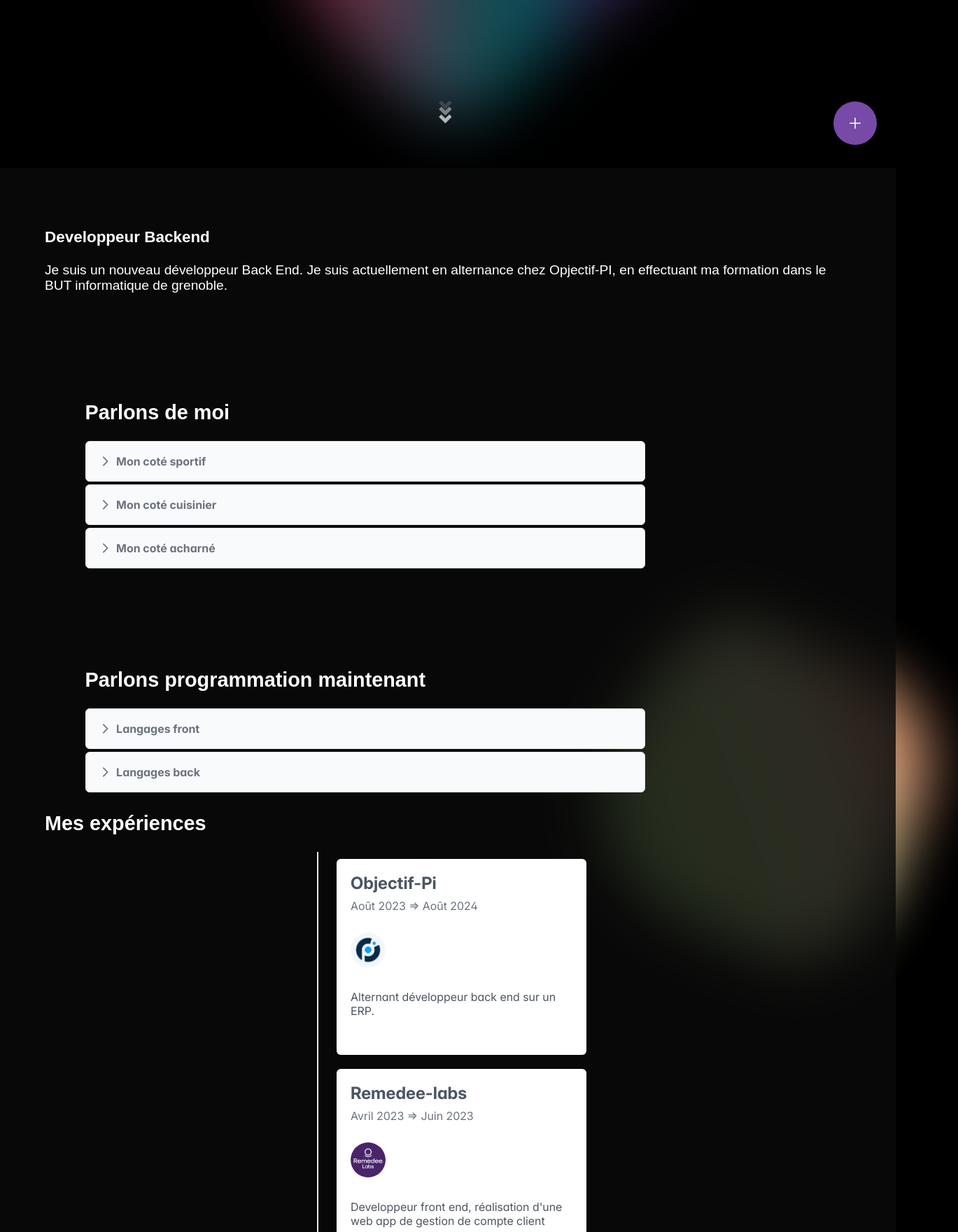
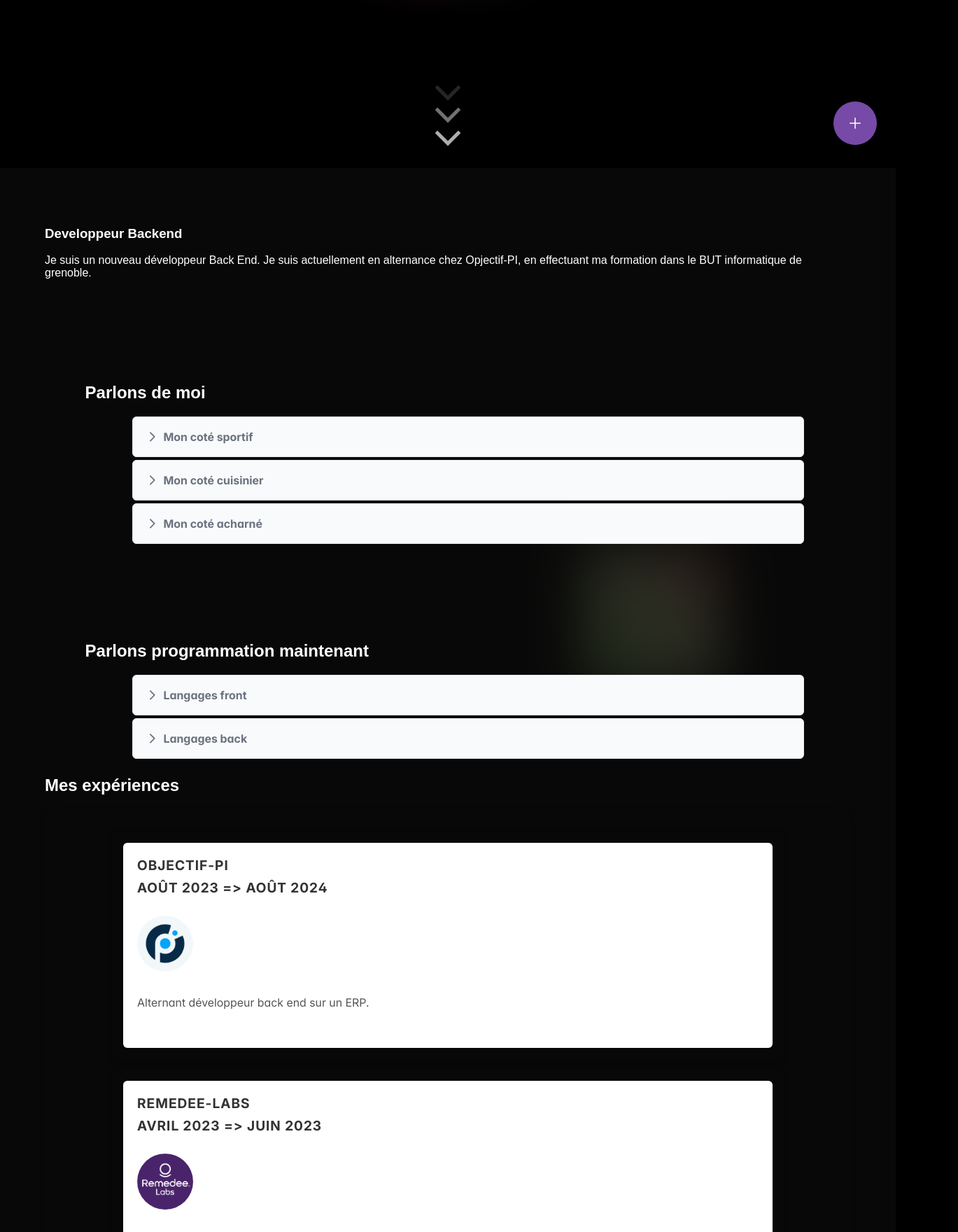
Before and after one commit to Aymdr404/Aymdr404.github.io, a React (Create React App) app: page / in a window 1280 px wide. Shown: the part 560-2320 px from the top of the page at 70% size, 1369 px wide, since content can reach past the window. Built offline with nearby package versions, Linux system fonts and the light colour scheme; a web font is replaced by a local one.

Commit message:
[FIX] Corecction des emplois

```diff
--- a/src/components/experiences/experiences.css
+++ b/src/components/experiences/experiences.css
@@ -3,59 +3,160 @@
     display: flex;
     flex-direction: row;
     justify-content: space-around;
+    padding: 2rem 1rem;
+    border-radius: 15px;
+    box-shadow: 0 4px 8px rgba(0, 0, 0, 0.1);
+}
+
+/* Nouveau style pour les événements */
+.p-timeline-event-content {
+    border-radius: 10px;
+    padding: 1rem;
+    box-shadow: 0 2px 10px rgba(0, 0, 0, 0.15);
+    transition: transform 0.3s ease-in-out;
+}
+
+/* Animation au survol */
+.p-timeline-event-content:hover {
+    transform: translateY(-10px);
 }
 
 .p-component {
-    max-width: 50em !important;
+    max-width: 60em !important;
+    margin: 0 auto;
 }
 
-@media (width < 1300px) {
+/* Connexion plus fine entre les événements */
+.p-timeline-event-connector {
+    width: 3px !important;
+    background-color: #999 !important;
+}
+
+/* Effet de glow sur les images */
+.imagePanel {
+    width: 150px;
+    height: auto;
+    border-radius: 50%;
+    margin-bottom: 1rem;
+    box-shadow: 0 0 15px rgba(0, 0, 0, 0.2);
+    transition: box-shadow 0.3s ease-in-out;
+}
+
+.imagePanel:hover {
+    box-shadow: 0 0 30px rgba(0, 0, 0, 0.4);
+}
+
+/* Avatar style amélioré */
+.p-avatar {
+    width: 100px;
+    height: 100px;
+    border-radius: 50%;
+    object-fit: cover;
+    margin-bottom: 1rem;
+    transition: transform 0.3s ease-in-out;
+}
+
+.p-avatar:hover {
+    transform: scale(1.1);
+}
+
+/* Animation du titre et du texte */
+.p-card-title, .p-card-subtitle {
+    font-size: 1.2rem;
+    color: #333;
+    font-weight: bold;
+    text-transform: uppercase;
+    letter-spacing: 1px;
+    transition: color 0.3s ease-in-out;
+}
+
+.p-card-title:hover, .p-card-subtitle:hover {
+    color: #007ad9;
+}
+
+/* Style des paragraphes */
+.p-card-content p {
+    font-size: 1rem;
+    color: #555;
+    line-height: 1.5;
+}
+
+/* Style mobile amélioré (inférieur à 768px) */
+@media (max-width: 768px) and (pointer: coarse) and (hover: none) {
     .cardTimeline {
         display: block;
+        padding: 1rem;
+    }
 
+    .p-timeline-event-content {
+        margin-bottom: 20px;
+        padding: 1.5rem;
     }
+
+    .p-timeline-event-connector {
+        display: none; /* Cacher les connecteurs sur mobile */
+    }
+
+    .imagePanel {
+        width: 80px;
+        height: auto;
+        margin-bottom: 1rem;
+    }
+
+    .p-avatar {
+        width: 60px;
+        height: 60px;
+        margin-bottom: 1rem;
+    }
+
+    .p-card-title, .p-card-subtitle {
+        font-size: 1rem;
+    }
+
+    .p-card-content {
+        font-size: 0.875rem;
+    }
+}
+
+/* Quand la fenêtre est inférieure à 1300px, le layout passe en bloc */
+@media (max-width: 1300px) {
+    .cardTimeline {
+        display: block;
+    }
+
+    .p-timeline-event-opposite {
+        margin-left: 0 !important;
+        display: none;
+    }
+
+    .p-timeline-event-connector {
+        display: none; /* Cacher les connecteurs sur mobile */
+    }
+
     .p-timeline-event-content {
-        margin: 10px ;
+        margin-bottom: 15px;
+        padding: 1rem;
     }
 
     .p-timeline-event-connector {
         height: 100% !important;
     }
-}
 
-/* Styles par défaut pour les grandes fenêtres */
-.imagePanel {
-    width: 150px; /* Taille par défaut de l'image */
-    height: auto;
-    border-radius: 8px; /* Coins légèrement arrondis pour une image */
-    margin-bottom: 1rem;
-}
-
-/* Styles par défaut pour les avatars */
-.p-avatar {
-    width: 80px;
-    height: 80px;
-    object-fit: cover;
-    margin-bottom: 1rem;
-}
-
-/* Quand la fenêtre est inférieure à 1200px, l'image devient plus petite (ou avatar) */
-@media (max-width: 1300px) {
     .imagePanel {
-        width: 100px; /* Réduction de la taille de l'image */
+        width: 120px;
         height: auto;
     }
 
     .p-avatar {
-        width: 60px;
-        height: 60px;
+        width: 80px;
+        height: 80px;
     }
 }
 
-/* Quand la fenêtre est inférieure à 900px, alignement simple */
-@media (max-width: 1300px) {
+/* Quand la fenêtre est inférieure à 900px, encore plus petit */
+@media (max-width: 900px) {
     .imagePanel {
-        width: 80px; /* Encore plus petite pour les très petites fenêtres */
+        width: 80px;
         height: auto;
     }
 
@@ -63,4 +164,12 @@
         width: 50px;
         height: 50px;
     }
+
+    .p-timeline-event-content {
+        margin-bottom: 20px;
+    }
+
+    .p-timeline-event-connector {
+        height: 90% !important;
+    }
 }
--- a/src/page/accueil/accueil.css
+++ b/src/page/accueil/accueil.css
@@ -1,16 +1,8 @@
-body{
-  /* overflow: hidden; */
-  color : #ffffff;
+body {
+  color: #ffffff;
 }
 
-.accueil {
-  color : #ffffff;
-}
-
-
-/*-----------------------------------------------------------------------------------*/
-
-/*------------------- CSS Accueil  -------------------*/
+/*------------------- CSS Accueil (pour grand écran) -------------------*/
 .arrondi {
   height: 100vh;
   width: 100%;
@@ -18,100 +10,39 @@ body{
   justify-content: center;
   align-items: center;
   font-size: 4em;
-  h2{
-    margin: 3vh;
-    @media (width < 2000px){
-      font-size: 1em;
-    }
-  }
 }
 
 .blob-acceuil {
   position: absolute;
   opacity: 0.5;
-  @media (width < 2000px){
-    width: 200px;
-  }
-  width: 400px;
+  width: 400px; /* Taille par défaut pour PC */
   aspect-ratio: 1/1;
-  animation: animate-background 10s cubic-bezier(0.66, -0.55, 0.27, 1.55) infinite
-    alternate forwards;
+  animation: animate-background 10s cubic-bezier(0.66, -0.55, 0.27, 1.55) infinite alternate forwards;
   filter: blur(40px);
   z-index: -1;
-  background: linear-gradient(
-    47deg,
-    rgba(255, 88, 139, 1) 21%,
-    rgb(0 164 173) 67%,
-    rgba(118, 74, 166, 1) 81%
-  );
+  background: linear-gradient(47deg, rgba(255, 88, 139, 1) 21%, rgb(0 164 173) 67%, rgba(118, 74, 166, 1) 81%);
 }
 
-.blob-corp-left {
+.blob-corp-left, .blob-corp-right {
   position: absolute;
   opacity: 0.9;
-  width: 200px;
+  width: 400px; /* Taille par défaut pour PC */
   aspect-ratio: 1/1;
-  animation: animate-background 15s cubic-bezier(0.68, -0.55, 0, 0) infinite
-    alternate forwards;
   filter: blur(40px);
   z-index: -1;
-  background: linear-gradient(
-    47deg,
-    rgb(255, 210, 88) 21%,
-    rgb(173, 0, 0) 67%,
-    rgba(118, 74, 166, 1) 81%
-  );
+  background: linear-gradient(47deg, rgb(183, 235, 135) 21%, rgb(236,228,171) 67%, rgb(245, 171, 129) 81%);
 }
 
 .blob-corp-right {
-  position: absolute;
-  opacity: 0.9;
-  @media (width < 2000px){
-    width: 200px;
-  }
-  width: 400px;
-  aspect-ratio: 1/1;
-  animation: animate-background 20s cubic-bezier(0.10, -0.55, 0.27, 0.25) infinite
-    alternate forwards;
-  filter: blur(40px);
-  z-index: -1;
-  background: linear-gradient(
-    47deg,
-    rgb(183, 235, 135) 21%,
-    rgb(236,228,171) 67%,
-    rgb(245, 171, 129) 81%
-  );
-  left:65%;
+  left: 65%;
 }
 
-@keyframes animate-background {
-  0% {
-    translate: 30% -25%;
-    border-radius: 60% 40% 30% 70% / 100% 85% 92% 74%;
-  }
-  50% {
-    translate: 0% 13%;
-    border-radius: 20% 71% 47% 70% / 81% 15% 22% 54%;
-    rotate: 41deg;
-    scale: 1.15;
-  }
-  100% {
-    translate: -45% 39%;
-    border-radius: 100% 75% 92% 74% / 60% 80% 30% 70%;
-    rotate: -60deg;
-    scale: 1.05;
-  }
-}
-
-
 /*** Code css flèche ***/
-
 .arrow {
   position: absolute;
   top: 92%;
   left: 50%;
   transform: translate(-50%, -50%);
-  transform: rotate(0deg);
   cursor: pointer;
 }
 
@@ -122,7 +53,6 @@ body{
   border-bottom: 5px solid white;
   border-right: 5px solid white;
   transform: rotate(45deg);
-  margin: -10px;
   animation: animate-arrow 3s infinite;
 }
 
@@ -136,15 +66,15 @@ body{
 
 @keyframes animate-arrow {
   0% {
-      opacity: 0;
-      transform: rotate(45deg) translate(-20px, -20px);
+    opacity: 0;
+    transform: rotate(45deg) translate(-20px, -20px);
   }
   50% {
-      opacity: 1;
+    opacity: 1;
   }
   100% {
-      opacity: 0;
-      transform: rotate(45deg) translate(20px, 20px);
+    opacity: 0;
+    transform: rotate(45deg) translate(20px, 20px);
   }
 }
 
@@ -156,7 +86,6 @@ body{
   background-color: rgba(10, 10, 10, 0.829);
   width: 100%;
   min-height: 90vh;
-  height: 100%;
   font-size: 1.2em;
 }
 
@@ -172,60 +101,22 @@ body{
   border-radius: 20%;
 }
 
-.info_personnel, .info_professionnel, .blob {
+.info_personnel, .info_professionnel {
   max-width: 50%;
   margin-top: 10%;
-
-  img, video{
-    margin: 2%;
-  }
-
-  @media (width > 100vh){
-    img {
-      object-fit: cover;
-      height: 25vh;
-    }
-
-    video {
-      height: 25vh;
-    }
-
-  }
-
-  @media (width < 1300px){
-    img {
-      display: none;
-    }
-
-    video {
-      display: none;
-    }
-  }
 }
 
-.info_professionnel{
+.info_professionnel {
   margin-left: 65%;
 }
 
-.info_personnel, .info_professionnel{
-  @media (width < 1300px){
-    margin-left: 5%;
-    max-width: 100%;
-  }
+/* Styles pour les grands écrans (PC) */
+.info img, .info video {
+  object-fit: cover;
+  height: 25vh;
 }
 
-.info_experience{
-  min-width: 100%;
-}
-
-.accordion {
-  display: flex;
-  flex-direction: row;
-  justify-content: space-around;
-  align-items: center;
-  font-size: 1.2em;
-}
-
+/* Styles pour PC */
 .project_detail {
   display: grid;
   grid-template-columns: repeat(auto-fill, minmax(500px, 4fr));
@@ -234,3 +125,73 @@ body{
   grid-auto-flow: dense;
   padding: 1px;
 }
+
+/*------------------- Media Queries pour tablettes et petits PC -------------------*/
+@media (max-width: 1300px) {
+  .arrondi h2 {
+    font-size: 2em; /* Réduire la taille du texte */
+  }
+
+  .blob-acceuil, .blob-corp-right {
+    width: 200px; /* Réduction de la taille des blobs */
+  }
+
+  .info_personnel, .info_professionnel {
+    max-width: 100%;
+    margin-left: 5%;
+  }
+
+  .info img, .info video {
+    display: none; /* Masquer les images et vidéos sur les écrans plus petits */
+  }
+
+  .contenu {
+    font-size: 1em; /* Réduire légèrement la taille du texte */
+  }
+
+  .arrow span {
+    width: 2vw; /* Agrandir légèrement la flèche */
+    height: 2vw;
+  }
+}
+
+/*------------------- Media Queries spécifiques aux téléphones -------------------*/
+@media (max-width: 768px) {
+  .arrondi {
+    font-size: 1.5em; /* Réduire encore plus la taille du texte */
+    justify-content: center;
+  }
+
+  .blob-acceuil, .blob-corp-right, .blob-corp-left {
+    width: 150px; /* Taille encore plus petite des blobs */
+  }
+
+  .info {
+    flex-direction: column; /* Passage à une direction de colonne pour les téléphones */
+    align-items: center;
+  }
+
+  .info_personnel, .info_professionnel {
+    max-width: 100%;
+    margin-left: 0;
+    text-align: center;
+  }
+
+  .contenu {
+    font-size: 0.9em; /* Taille du texte encore plus petite */
+    padding: 10%;
+  }
+
+  .arrow {
+    top: 85%; /* Ajuster la position de la flèche */
+  }
+
+  .arrow span {
+    width: 3vw;
+    height: 3vw;
+  }
+
+  .project_detail {
+    grid-template-columns: repeat(auto-fill, minmax(300px, 4fr));
+  }
+}
--- a/src/page/home/home.css
+++ b/src/page/home/home.css
@@ -1,5 +1,35 @@
+/* Style général pour le body */
 body {
     margin: 0 !important;
     background-color: #000000;
     font-family: Poppins, sans-serif !important;
 }
+
+/* Conteneur principal pour la page home */
+.page-home {
+    margin: 0 auto;
+    width: 100%;
+    padding: 0 15px;
+    box-sizing: border-box;
+}
+
+/* Pour les très grands écrans (PC) */
+@media (min-width: 1200px) {
+    .page-home {
+        max-width: 1200px; /* Largeur maximale pour les grands écrans */
+    }
+}
+
+/* Pour les tablettes et petits écrans */
+@media (min-width: 768px) and (max-width: 1199px) {
+    .page-home {
+        max-width: 768px; /* Largeur maximale pour les tablettes */
+    }
+}
+
+/* Pour les téléphones (petits écrans) */
+@media (max-width: 767px) {
+    .page-home {
+        max-width: 100%; /* Utiliser toute la largeur disponible sur les téléphones */
+    }
+}
```
